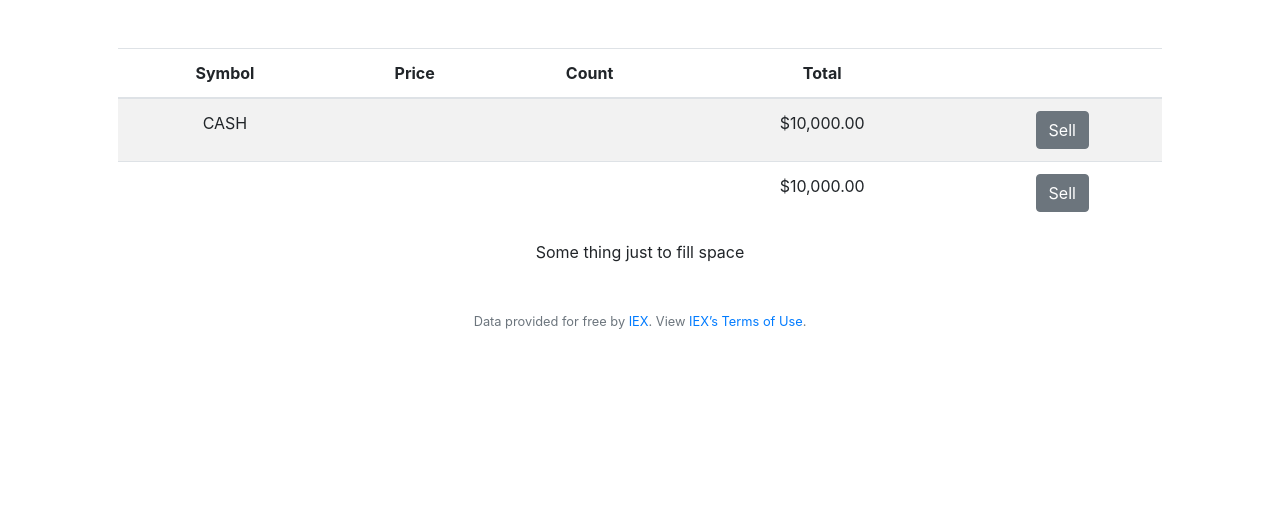
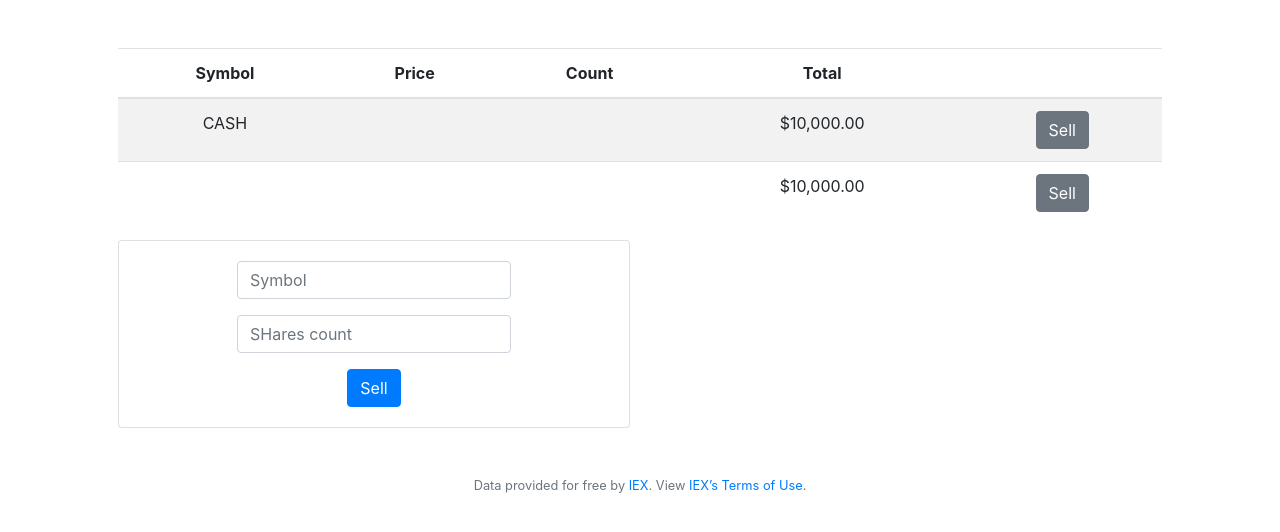
Before and after one commit to mohammeder55/CS50_finance, a Flask app: page / in a window 1280 px wide, after a click on "Sell". Shown: the part 76-608 px from the top of the page. Run offline with Flask 2, Linux system fonts and the light colour scheme; a user stored in the database is signed in; data comes from the database, SQL or seed files in the repository; some libraries are stand-ins or nearby versions.

Commit message:
- Tried adding a decent form

```diff
--- a/templates/index.html
+++ b/templates/index.html
@@ -28,7 +28,15 @@
         </tbody>
 
     </table>
-    <div class="fluid-container collapse" id="sell">
-        Some thing just to fill space
-    </div>
+
+    <div class="collapse card" id="sell" style="width: 40vw;">
+        <form class="card-body" action="/sell" method="post">
+            <div class="form-group">
+                <input class="form-control" placeholder="Symbol" name="symbol" type="text">
+            </div>
+            <div class="form-group">
+                <input class="form-control" placeholder="SHares count" name="count" type="number">
+            </div>
+            <button class="btn btn-primary" type="submit" id="submit"> Sell </button>
+        </form>
 {% endblock %}
```
